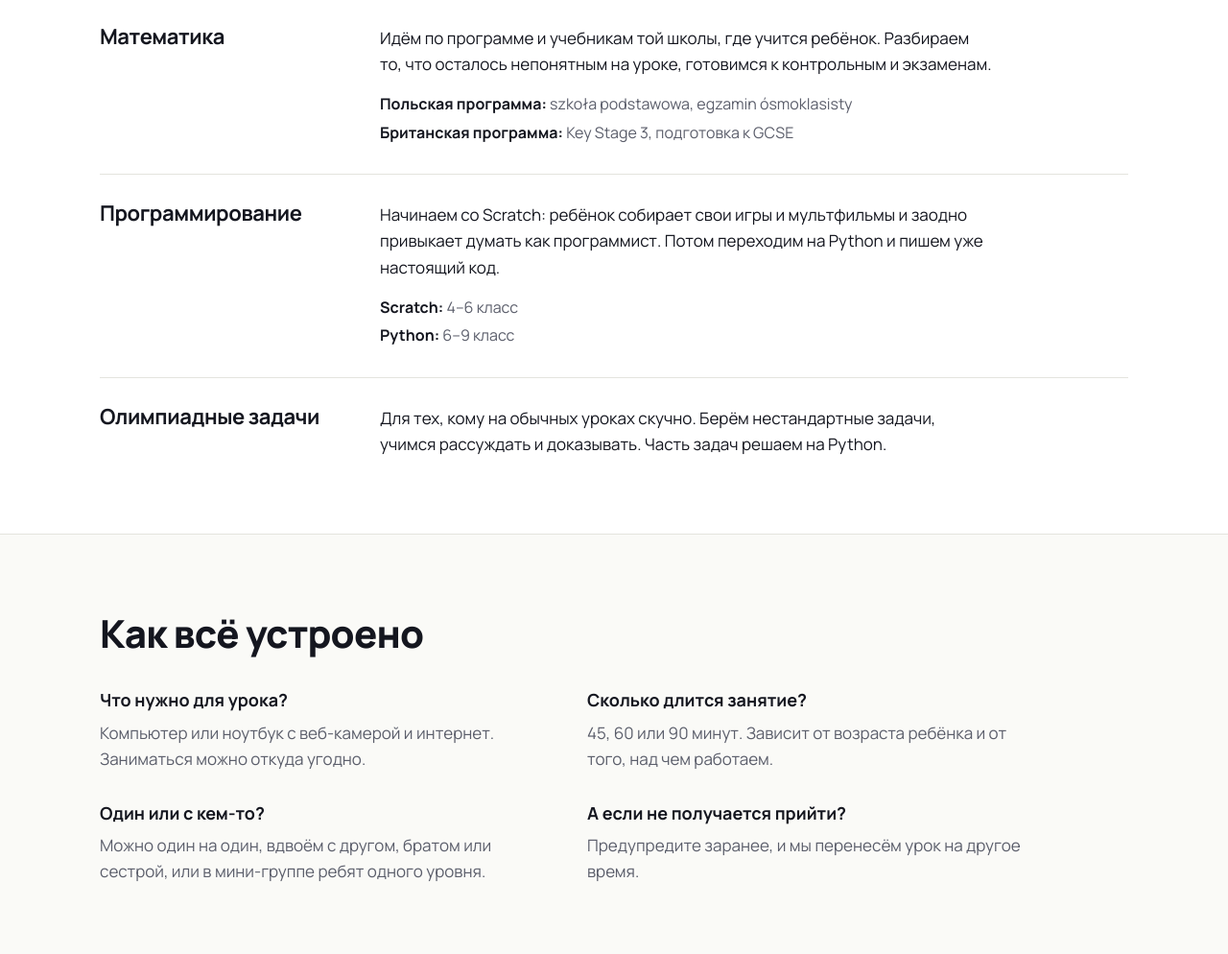
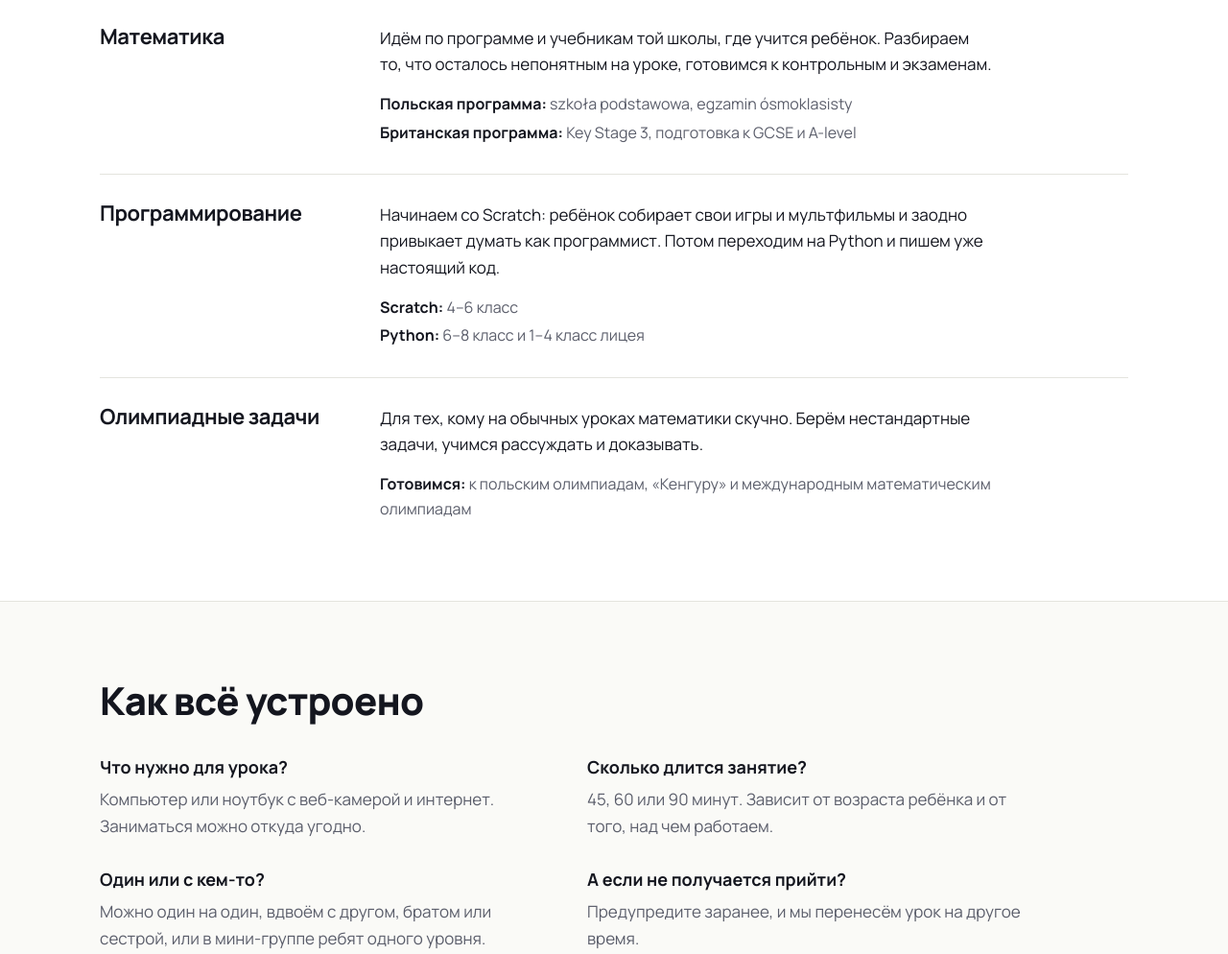
Before and after one commit to VadzimKr/ITstudent, a plain HTML site: page index.html in a window 1280 px wide. Shown: the part 1820-2814 px from the top of the page at 96% size. Drawn offline with Linux system fonts and the light colour scheme.

Commit message:
Соцсети, A-level, Python для лицея, олимпиады только по математике
Co-Authored-By: Claude Fable 5.2 <noreply@anthropic.com>

```diff
--- a/index.html
+++ b/index.html
@@ -124,7 +124,7 @@
             <p>Идём по программе и учебникам той школы, где учится ребёнок. Разбираем то, что осталось непонятным на уроке, готовимся к контрольным и экзаменам.</p>
             <ul>
               <li><b>Польская программа:</b> szkoła podstawowa, egzamin ósmoklasisty</li>
-              <li><b>Британская программа:</b> Key Stage 3, подготовка к GCSE</li>
+              <li><b>Британская программа:</b> Key Stage 3, подготовка к GCSE и A-level</li>
             </ul>
           </div>
         </div>
@@ -134,14 +134,17 @@
             <p>Начинаем со Scratch: ребёнок собирает свои игры и мультфильмы и заодно привыкает думать как программист. Потом переходим на Python и пишем уже настоящий код.</p>
             <ul>
               <li><b>Scratch:</b> 4–6 класс</li>
-              <li><b>Python:</b> 6–9 класс</li>
+              <li><b>Python:</b> 6–8 класс и 1–4 класс лицея</li>
             </ul>
           </div>
         </div>
         <div class="row">
           <h3>Олимпиадные задачи</h3>
           <div>
-            <p>Для тех, кому на обычных уроках скучно. Берём нестандартные задачи, учимся рассуждать и доказывать. Часть задач решаем на Python.</p>
+            <p>Для тех, кому на обычных уроках математики скучно. Берём нестандартные задачи, учимся рассуждать и доказывать.</p>
+            <ul>
+              <li><b>Готовимся:</b> к польским олимпиадам, «Кенгуру» и международным математическим олимпиадам</li>
+            </ul>
           </div>
         </div>
       </div>
@@ -239,7 +242,9 @@
       <h3>Соцсети</h3>
       <ul>
         <li><a href="https://t.me/ITstudentEU" target="_blank" rel="noopener">Telegram</a></li>
-        <li><a href="https://www.instagram.com/itstudent.eu/" target="_blank" rel="noopener">Instagram</a></li>
+        <li><a href="https://www.instagram.com/vadzimkruchkou/" target="_blank" rel="noopener">Instagram</a></li>
+        <li><a href="https://www.facebook.com/vadkruch" target="_blank" rel="noopener">Facebook</a></li>
+        <li><a href="https://www.linkedin.com/in/vadkruch/" target="_blank" rel="noopener">LinkedIn</a></li>
         <li><a href="https://www.youtube.com/c/%D0%9A%D1%80%D1%8E%D1%87%D0%BA%D0%BE%D0%B2%D0%92%D0%B0%D0%B4%D0%B8%D0%BC" target="_blank" rel="noopener">YouTube</a></li>
       </ul>
     </div>
```
